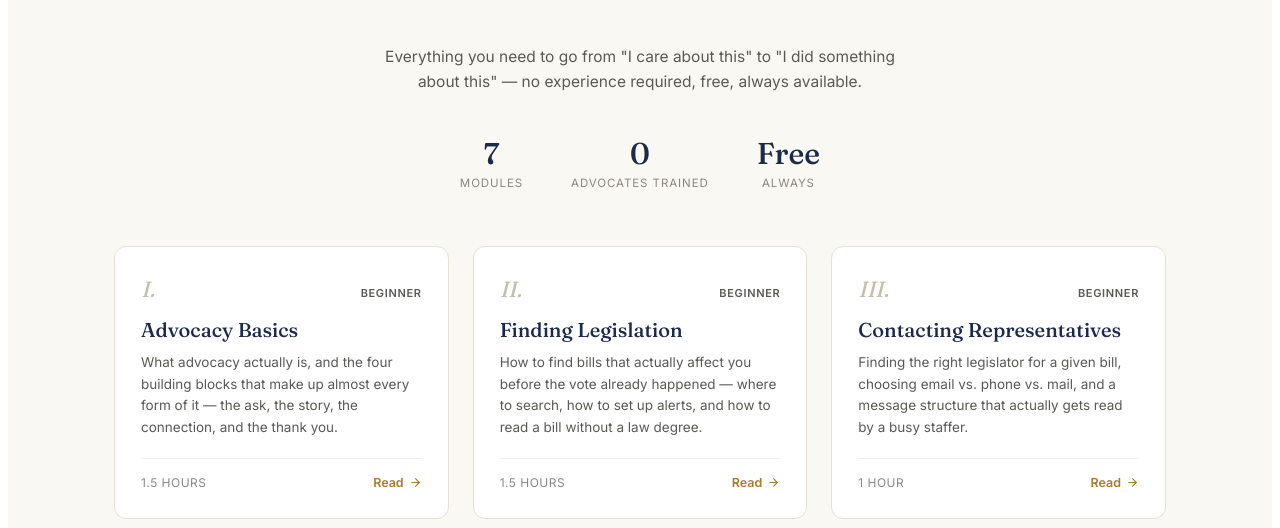
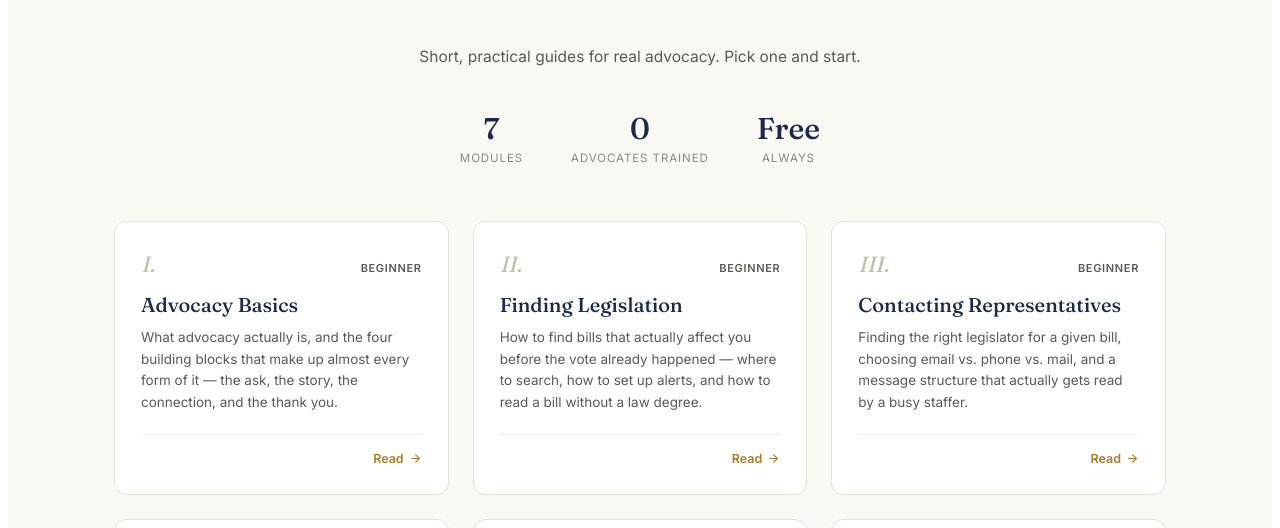
Before and after one commit to AadyaS26/patient-voice-coalition, a React (Vite) app: page /advocacy-training in a window 1280 px wide. Shown: the part 272-800 px from the top of the page. Built offline with nearby package versions, Linux system fonts and the light colour scheme; no server answers.

Commit message:
Update AdvocacyTraining.jsx

```diff
--- a/src/pages/AdvocacyTraining.jsx
+++ b/src/pages/AdvocacyTraining.jsx
@@ -1,8 +1,7 @@
 // src/pages/AdvocacyTraining.jsx
 //
 // Course-catalog style grid, one card per training. Clicking a card goes
-// to its own page at /advocacy-training/:id (src/pages/AdvocacyTrainingDetail.jsx)
-// rather than expanding in place.
+// to its own page at /advocacy-training/:id.
 
 import React, { useEffect, useState } from "react";
 import { Link } from "react-router-dom";
@@ -39,9 +38,8 @@ export default function AdvocacyTraining() {
         <h1 style={{ fontFamily: "Fraunces, serif", fontWeight: 500, fontSize: "clamp(40px, 7vw, 64px)", lineHeight: 1.05, color: "#1B2A4A", letterSpacing: "-0.01em" }}>
           Advocacy Training
         </h1>
-        <p style={{ fontSize: 15.5, lineHeight: 1.6, color: "#5A5952", maxWidth: 540, margin: "16px auto 0" }}>
-          Everything you need to go from "I care about this" to "I did something about this" — no
-          experience required, free, always available.
+        <p style={{ fontSize: 15.5, lineHeight: 1.6, color: "#5A5952", maxWidth: 480, margin: "16px auto 0" }}>
+          Short, practical guides for real advocacy. Pick one and start.
         </p>
 
         <div style={{ display: "flex", justifyContent: "center", gap: 48, marginTop: 40 }}>
@@ -113,15 +111,12 @@ export default function AdvocacyTraining() {
               <div
                 style={{
                   display: "flex",
-                  justifyContent: "space-between",
+                  justifyContent: "flex-end",
                   alignItems: "center",
                   paddingTop: 16,
                   borderTop: "1px solid #F0EEE7",
                 }}
               >
-                <span style={{ fontSize: 12, letterSpacing: "0.04em", textTransform: "uppercase", color: "#8A8880" }}>
-                  {t.hours}
-                </span>
                 <span style={{ display: "flex", alignItems: "center", gap: 5, fontSize: 12.5, fontWeight: 600, color: "#A87C2A" }}>
                   Read <ArrowRight size={13} />
                 </span>
```
